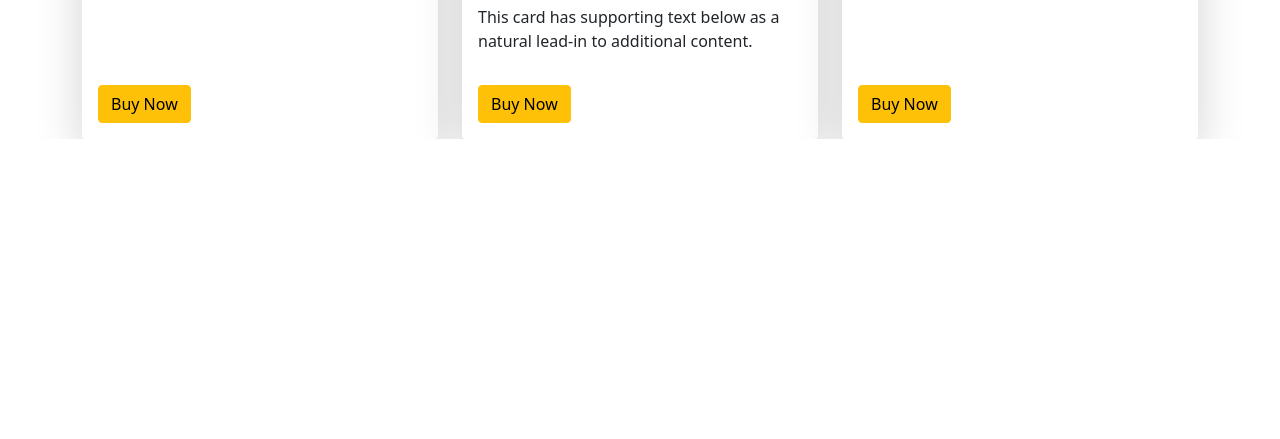
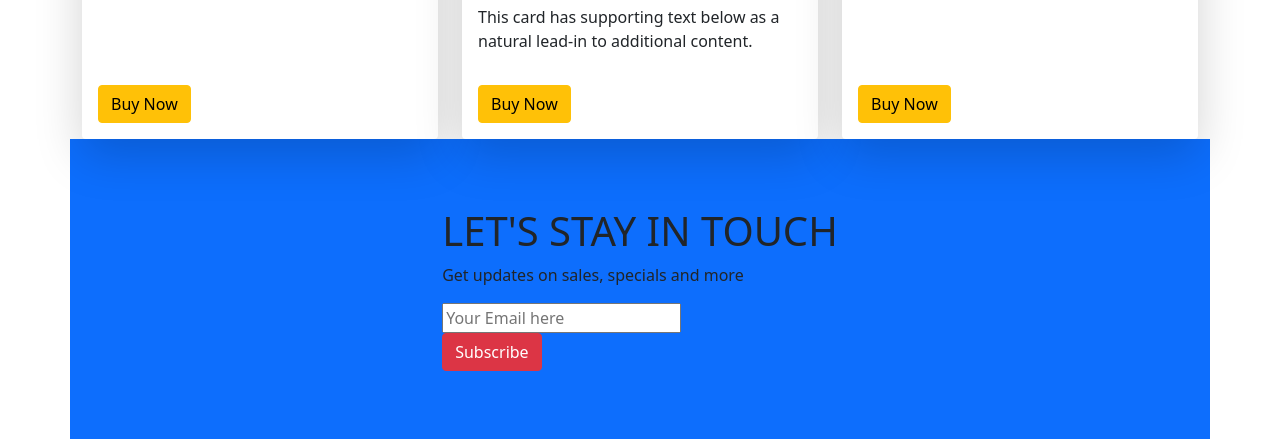
Before and after one commit to sumaiya-Ritu/Panda-Commerce, a plain HTML site: page index.html in a window 1280 px wide. Shown: the part 1781-2220 px from the top of the page. Before the commit the page ends 1920 px from the top, so only its background shows below. Drawn offline with nearby package versions, Linux system fonts and the light colour scheme.

Commit message:
newsletter

```diff
--- a/index.html
+++ b/index.html
@@ -229,6 +229,16 @@
             </div>
         </section>
 
+        <!-- Newsletter -->
+        <section style="height: 300px;" class="container d-flex justify-content-center align-items-center bg-primary">
+            <div>
+                <h1>LET'S STAY IN TOUCH</h1>
+                <p>Get updates on sales, specials and more</p>
+                <input type="text" placeholder="Your Email here "><br>
+                <button class="btn btn-danger" type="submit">Subscribe</button>
+            </div>
+        </section>
+
     </main>
     <footer>
 
```
